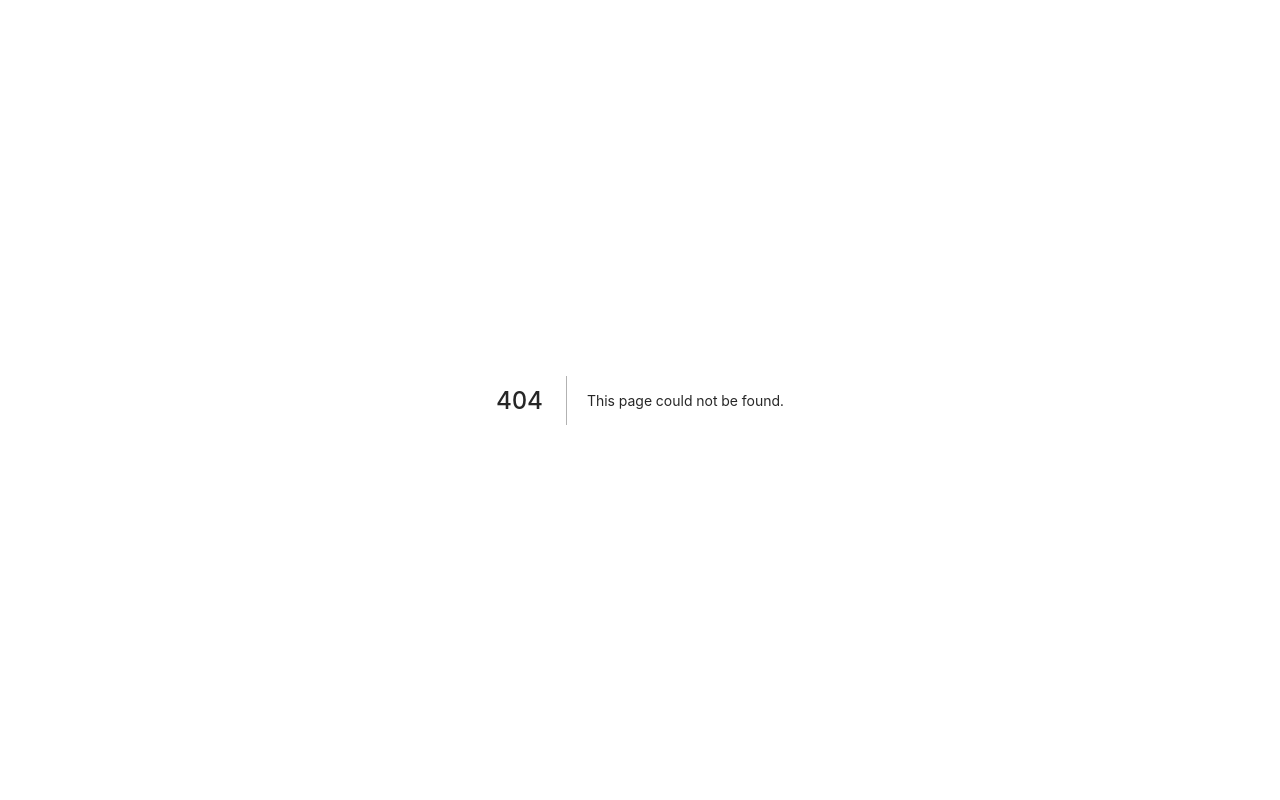
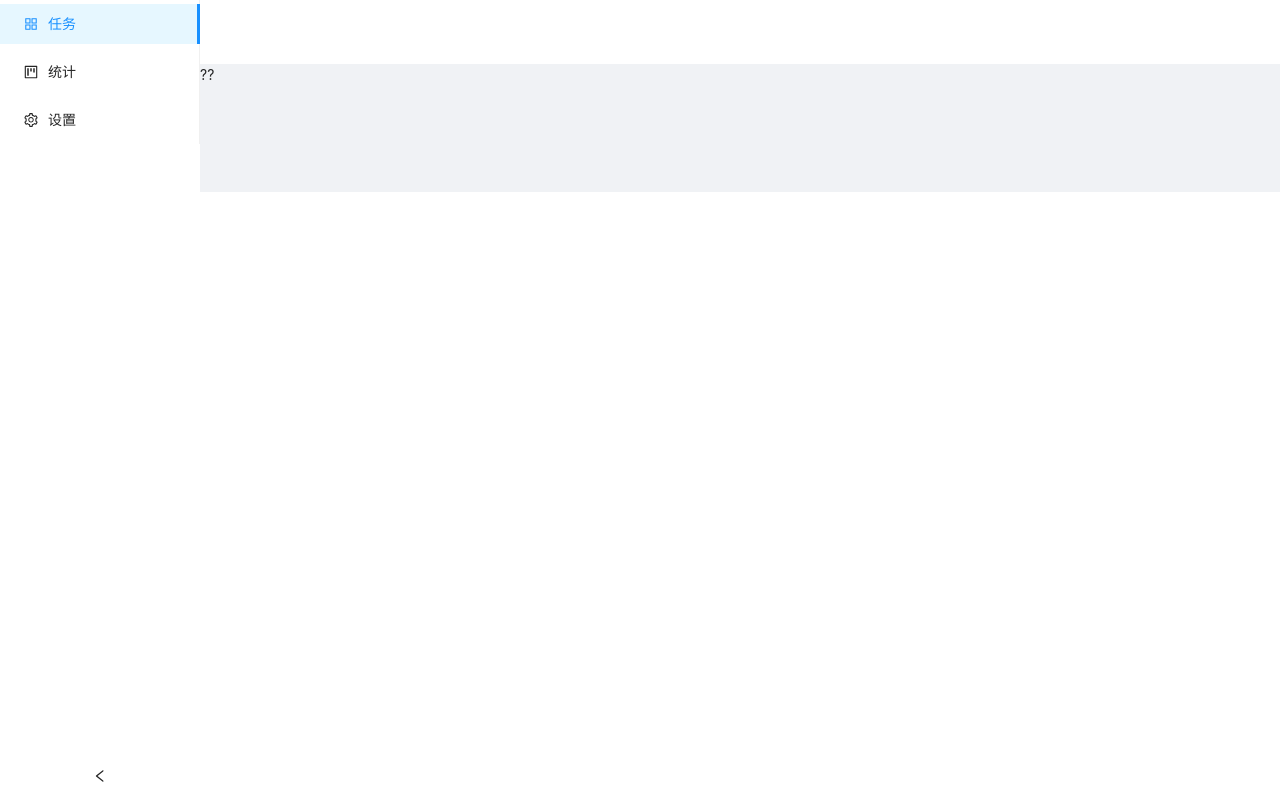
Before and after one commit to gilsaia/Personal-Plan-Assistant, a Next.js app in the folder personal-plan-assistant/: page /task in a window 1280 px wide. Before the commit this address had no page. Built offline with nearby package versions, Linux system fonts and the light colour scheme.

Commit message:
Update: menu

```diff
--- /dev/null
+++ b/personal-plan-assistant/components/ppaMenu.tsx
@@ -0,0 +1,29 @@
+import React from 'react'
+import { Menu } from 'antd'
+import { AppstoreOutlined, ProjectOutlined, SettingOutlined } from '@ant-design/icons'
+
+interface MenuProps {
+  defaultSelectedKey: string
+}
+
+export class PpaMenu extends React.Component<MenuProps, {}> {
+  constructor(props: MenuProps) {
+    super(props)
+  }
+  render() {
+    return (
+      <Menu
+        mode={'inline'}
+        defaultSelectedKeys={[this.props.defaultSelectedKey]}
+      >
+        <Menu.Item key={'tasks'} icon={<AppstoreOutlined />}>
+          任务
+        </Menu.Item>
+        <Menu.Item key={'stats'} icon={<ProjectOutlined />}>
+          统计
+        </Menu.Item>
+        <Menu.Item key={'setting'} icon={<SettingOutlined />}>设置</Menu.Item>
+      </Menu>
+    )
+  }
+}
--- /dev/null
+++ b/personal-plan-assistant/components/ppaSider.tsx
@@ -0,0 +1,38 @@
+import React from 'react'
+import { Layout } from 'antd'
+import { PpaMenu } from './ppaMenu'
+
+const { Sider } = Layout
+
+interface siderProps {
+  defaultSelectedKey: string
+}
+
+interface siderState {
+  collapsed: boolean
+}
+
+export class PpaSider extends React.Component<siderProps, siderState> {
+  state = {
+    collapsed: false
+  }
+
+  onCollapse = (collapsed: boolean) => {
+    this.setState({ collapsed: collapsed })
+  }
+  render() {
+    const { collapsed } = this.state
+    return (
+      <Sider
+        collapsible
+        collapsed={collapsed}
+        onCollapse={this.onCollapse}
+        theme={'light'}
+        width={200}
+      >
+        <div className="logo" />
+        <PpaMenu defaultSelectedKey={this.props.defaultSelectedKey} />
+      </Sider>
+    )
+  }
+}
--- a/personal-plan-assistant/package.json
+++ b/personal-plan-assistant/package.json
@@ -9,6 +9,7 @@
     "lint": "next lint"
   },
   "dependencies": {
+    "@ant-design/icons": "^4.6.2",
     "antd": "^4.16.7",
     "next": "11.0.1",
     "react": "17.0.2",
--- a/personal-plan-assistant/pages/_app.tsx
+++ b/personal-plan-assistant/pages/_app.tsx
@@ -1,8 +1,13 @@
 import '../styles/globals.css'
 import type { AppProps } from 'next/app'
 import 'antd/dist/antd.css'
+import { ConfigProvider } from 'antd'
 
 function MyApp({ Component, pageProps }: AppProps) {
-  return <Component {...pageProps} />
+  return (
+    <ConfigProvider componentSize={'middle'}>
+      <Component {...pageProps} />
+    </ConfigProvider>
+  )
 }
 export default MyApp
--- a/personal-plan-assistant/pages/index.tsx
+++ b/personal-plan-assistant/pages/index.tsx
@@ -14,7 +14,7 @@ export default function Home() {
 
       <main className={styles.main}>
         <h1 className={styles.title}>
-          Welcome to <Link href={'/test'}><a>ppa</a></Link>
+          Welcome to <Link href={'/task'}><a>ppa</a></Link>
         </h1>
 
         <p className={styles.description}>
--- /dev/null
+++ b/personal-plan-assistant/pages/task.tsx
@@ -0,0 +1,14 @@
+import { Layout } from 'antd'
+import { PpaSider } from '../components/ppaSider'
+const { Header, Footer, Sider, Content } = Layout
+
+export default function Task() {
+  return (
+    <Layout>
+      <PpaSider defaultSelectedKey={'tasks'} />
+      <Layout>
+        <Header style={{backgroundColor:'#fff'}}/> <Content>??</Content>
+      </Layout>
+    </Layout>
+  )
+}
```
Also changed, not shown: personal-plan-assistant/components/ppa_menu.tsx (deleted, +0 -14 lines), personal-plan-assistant/pages/test.tsx (deleted, +0 -14 lines), 1 other file (tests, documents, lock files or other folders).
